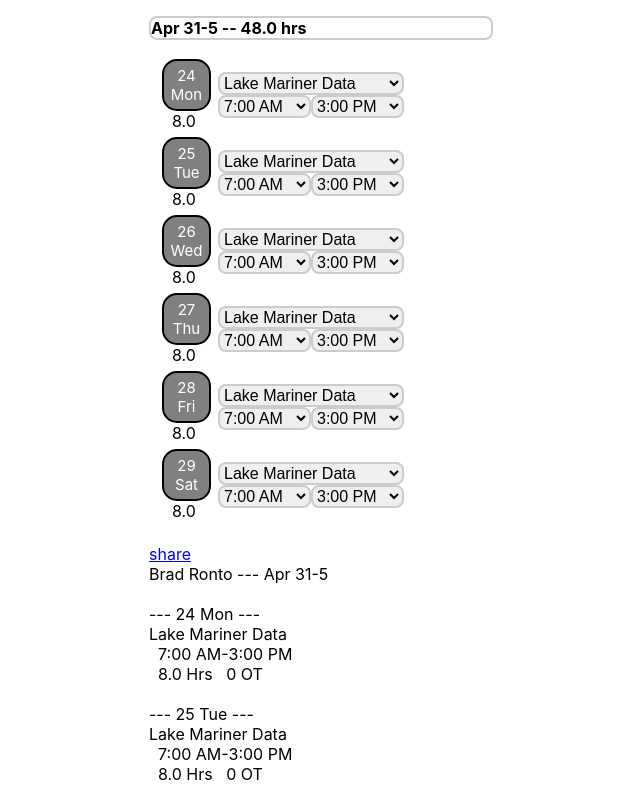
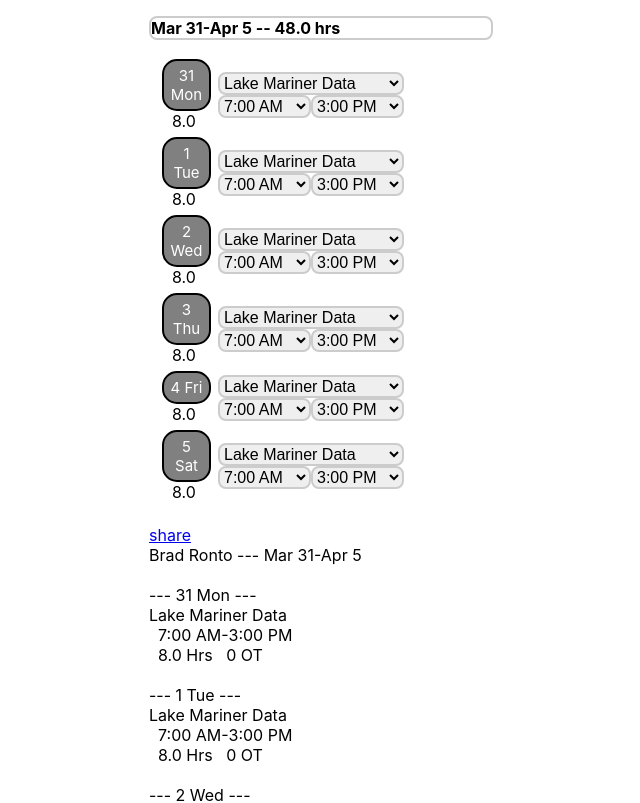
Before and after one commit to bradronto/bradronto.github.io, a React (Create React App) app in the folder timekeep/: page / in a window 1280 px wide. Shown: the top 803 px of the page, without its empty margins (321-961 px from the left). Built offline with nearby package versions, Linux system fonts and the light colour scheme.

Commit message:
and another..

```diff
--- a/timekeep/src/components/dates.js
+++ b/timekeep/src/components/dates.js
@@ -48,8 +48,9 @@ const getMonth = () => {
 
   return(
 
-    today.toLocaleDateString("en-us",{month: "short" }  )+" "+
+    firstDayOfWeek.toLocaleDateString("en-us",{month: "short" }  )+" "+
     firstDayOfWeek.toLocaleDateString("en-us",{day: "numeric"})+"-"+
+    lastDayOfWeek.toLocaleDateString("en-us",{month: "short"})+" "+
     lastDayOfWeek.toLocaleDateString("en-us",{day: "numeric"})+" "
      //+ lastDayOfWeek.toLocaleDateString("en-us",{year: "numeric"})
   );
@@ -60,7 +61,7 @@ const getMonth = () => {
 
 const getDatesOfCurrentWeek = () => {
   const today = new Date();
-  const firstDayOfWeek = new Date(today.setDate(today.getDate() - today.getDay()-6));
+  const firstDayOfWeek = new Date(today.setDate(today.getDate() - today.getDay()+1));
   //const lastDayOfWeek = new Date(today.setDate(today.getDate() - today.getDay()+6));
   //const lastDayOfWeek = new Date(today.setDate(firstDayOfWeek+6))
   const weekDates = [];
```
